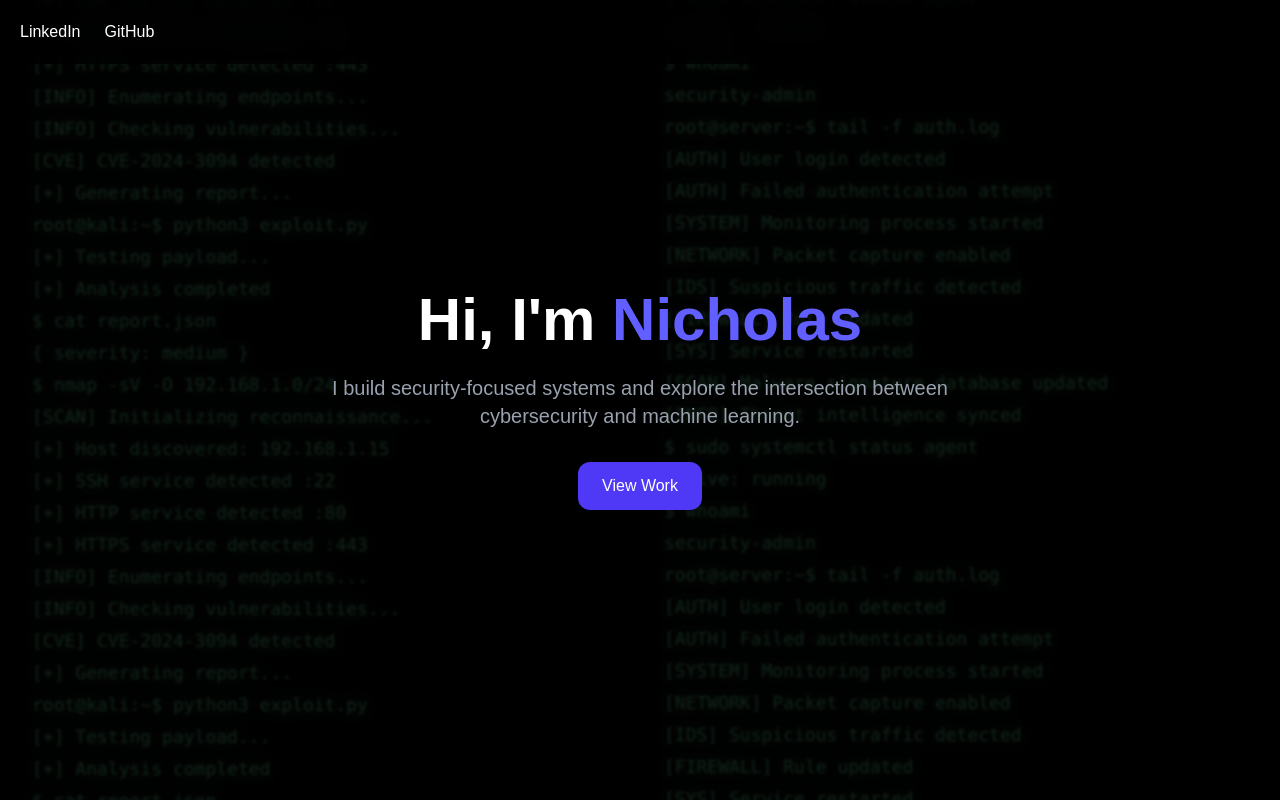
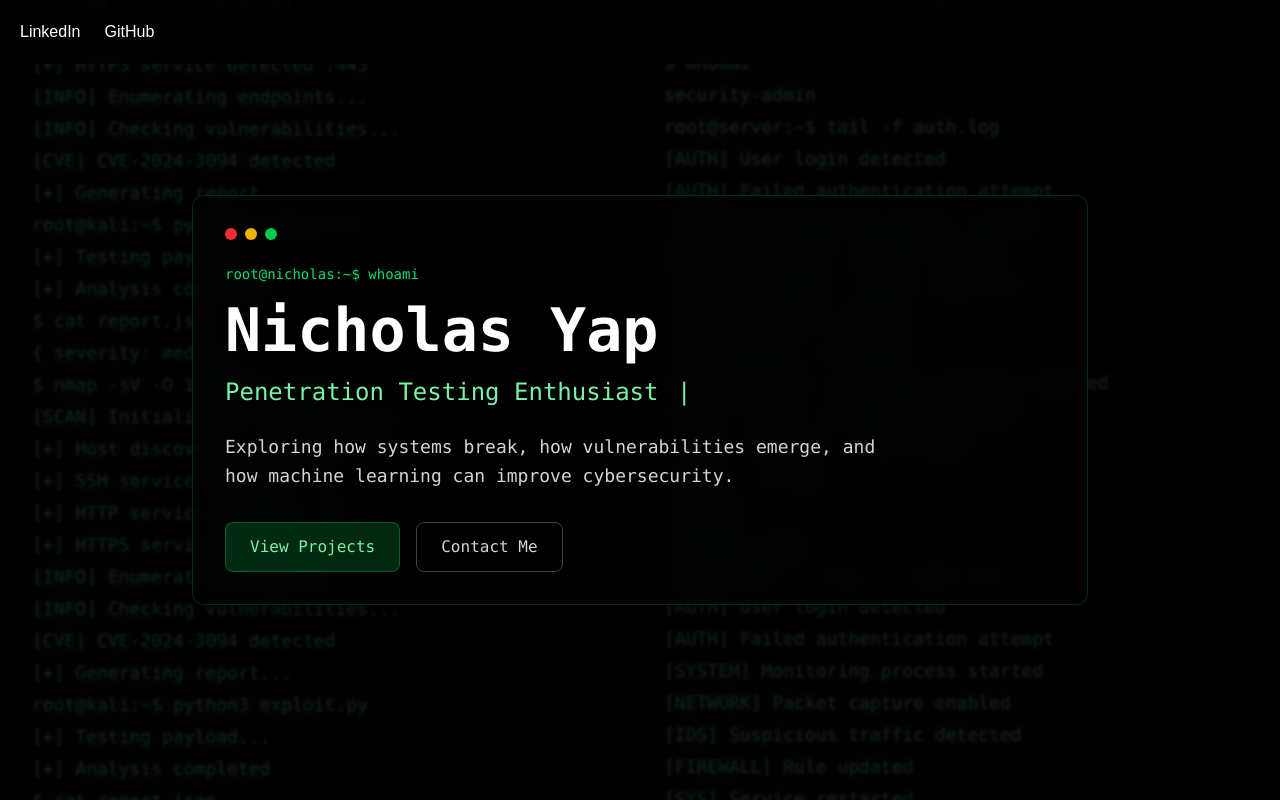
Before and after one commit to cyrolite/portfolio-website, a Next.js app: page / in a window 1280 px wide. Shown: the top 800 px of the page. Built offline with nearby package versions, Linux system fonts and the light colour scheme.

Commit message:
Update Hero.jsx

```diff
--- a/components/Hero.jsx
+++ b/components/Hero.jsx
@@ -1,39 +1,166 @@
 "use client"
 
 import { motion } from "framer-motion"
+import { TypeAnimation } from "react-type-animation"
 
 export default function Hero(){
+
   return(
-    <section className="min-h-screen flex flex-col justify-center items-center text-center px-6">
+    <section className="
+      min-h-screen
+      flex
+      items-center
+      justify-center
+      px-6
+    ">
 
-      <motion.h1
-        initial={{opacity:0,y:40}}
-        animate={{opacity:1,y:0}}
-        transition={{duration:0.8}}
-        className="text-6xl font-bold"
+      <motion.div
+        initial={{
+          opacity:0,
+          y:40
+        }}
+        animate={{
+          opacity:1,
+          y:0
+        }}
+        transition={{
+          duration:0.8
+        }}
+        className="
+          w-full
+          max-w-4xl
+          rounded-xl
+          border
+          border-green-400/20
+          bg-black/40
+          backdrop-blur-md
+          shadow-2xl
+          p-8
+          font-mono
+        "
       >
-        Hi, I'm <span className="text-indigo-500">Nicholas</span>
-      </motion.h1>
 
-      <motion.p
-        initial={{opacity:0}}
-        animate={{opacity:1}}
-        transition={{delay:0.5}}
-        className="mt-6 text-xl text-gray-400 max-w-2xl"
-      >
-        I build security-focused systems and explore the intersection between
-        cybersecurity and machine learning.
-      </motion.p>
+        <div className="
+          flex
+          gap-2
+          mb-6
+        ">
+          <span className="w-3 h-3 rounded-full bg-red-500"/>
+          <span className="w-3 h-3 rounded-full bg-yellow-500"/>
+          <span className="w-3 h-3 rounded-full bg-green-500"/>
+        </div>
 
-      <motion.a
-        initial={{opacity:0,y:20}}
-        animate={{opacity:1,y:0}}
-        transition={{delay:0.8}}
-        href="#projects"
-        className="mt-8 bg-indigo-600 px-6 py-3 rounded-xl text-white hover:bg-indigo-700 transition"
-      >
-        View Work
-      </motion.a>
+
+        <p className="
+          text-green-400
+          text-sm
+          mb-4
+        ">
+          root@nicholas:~$ whoami
+        </p>
+
+
+        <h1 className="
+          text-4xl
+          md:text-6xl
+          font-bold
+          text-white
+          mb-4
+        ">
+          Nicholas Yap
+        </h1>
+
+
+        <div className="
+          text-green-300
+          text-xl
+          md:text-2xl
+          mb-6
+        ">
+
+          <TypeAnimation
+            sequence={[
+              "Cybersecurity Student",
+              2000,
+              "Penetration Testing Enthusiast",
+              2000,
+              "Building Security + ML Systems",
+              2000,
+              "CTF Player & Vulnerability Researcher",
+              2000
+            ]}
+            wrapper="span"
+            speed={50}
+            repeat={Infinity}
+          />
+
+          <span className="
+            animate-pulse
+            ml-1
+          ">
+            |
+          </span>
+
+        </div>
+
+
+        <p className="
+          text-zinc-300
+          max-w-2xl
+          text-base
+          md:text-lg
+          leading-relaxed
+          mb-8
+        ">
+          Exploring how systems break, how vulnerabilities emerge,
+          and how machine learning can improve cybersecurity.
+        </p>
+
+
+        <div className="
+          flex
+          gap-4
+          flex-wrap
+        ">
+
+          <a
+            href="#projects"
+            className="
+              px-6
+              py-3
+              rounded-lg
+              bg-green-500/20
+              border
+              border-green-400/30
+              text-green-300
+              hover:bg-green-500/30
+              transition
+            "
+          >
+            View Projects
+          </a>
+
+
+          <a
+            href="#contact"
+            className="
+              px-6
+              py-3
+              rounded-lg
+              border
+              border-zinc-700
+              text-zinc-300
+              hover:bg-white/10
+              transition
+            "
+          >
+            Contact Me
+          </a>
+
+        </div>
+
+
+      </motion.div>
 
     </section>
   )
--- a/package.json
+++ b/package.json
@@ -12,7 +12,8 @@
     "framer-motion": "^12.43.0",
     "next": "16.3.0",
     "react": "19.2.8",
-    "react-dom": "19.2.8"
+    "react-dom": "19.2.8",
+    "react-type-animation": "^3.2.0"
   },
   "devDependencies": {
     "@tailwindcss/postcss": "^4",
```
Also changed, not shown: 1 other file (tests, documents, lock files or other folders).
